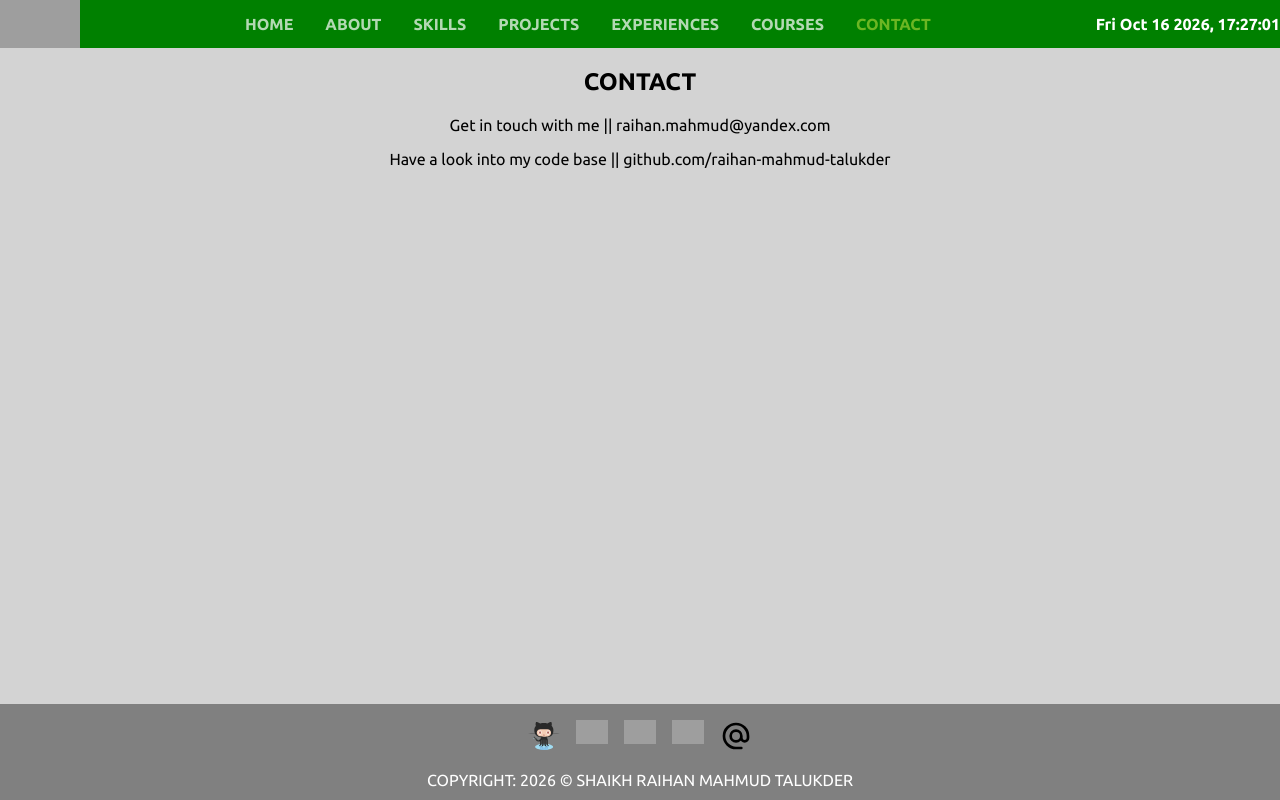
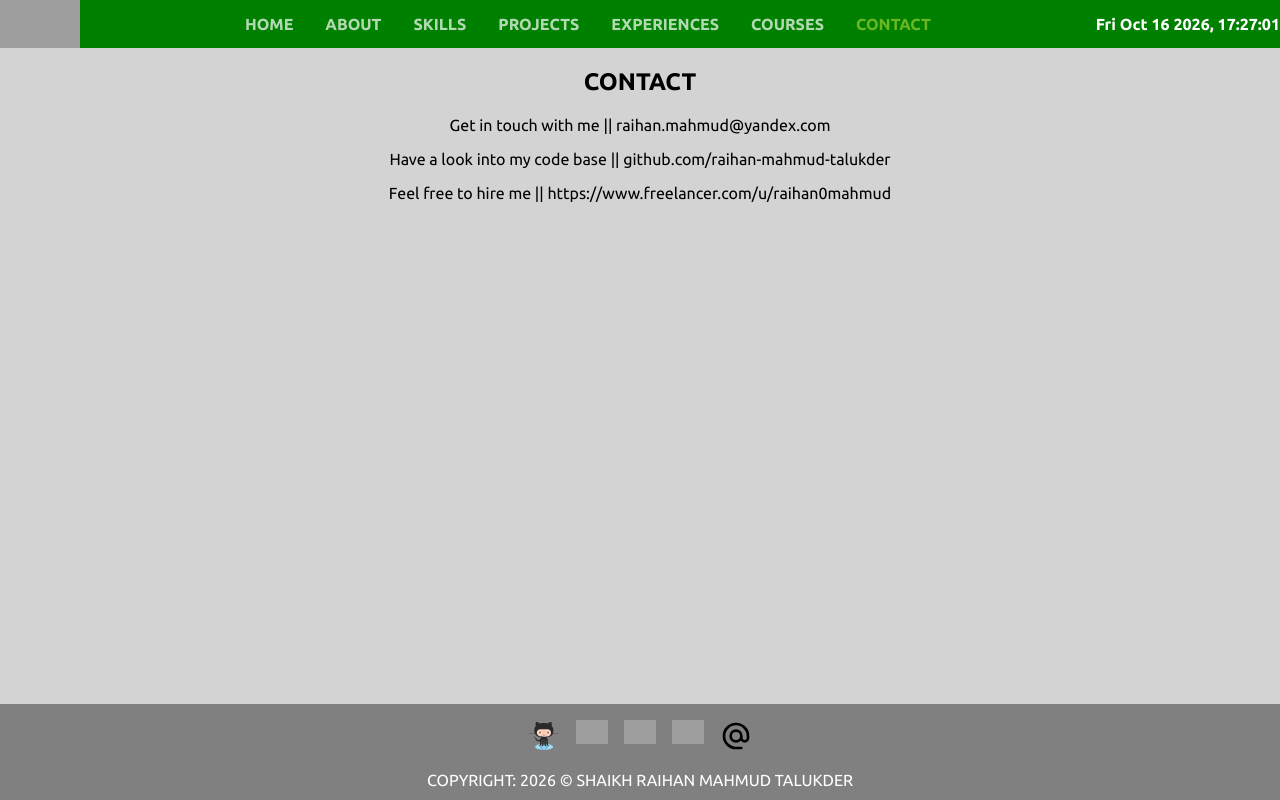
Before and after one commit to raihan-mahmud-talukder/portfolio, a React (Create React App) app: page /contact in a window 1280 px wide. Built offline with nearby package versions, Linux system fonts and the light colour scheme; grey boxes are pictures that could not be loaded.

Commit message:
contact tuned

```diff
--- a/src/Components/Contacts.jsx
+++ b/src/Components/Contacts.jsx
@@ -4,6 +4,7 @@ export const Contacts = () => {
             <h2>Contact</h2>
             <p>Get in touch with me || raihan.mahmud@yandex.com</p>
             <p>Have a look into my code base || github.com/raihan-mahmud-talukder</p>
+            <p>Feel free to hire me || https://www.freelancer.com/u/raihan0mahmud</p>
         </section>
     )
 }
```
